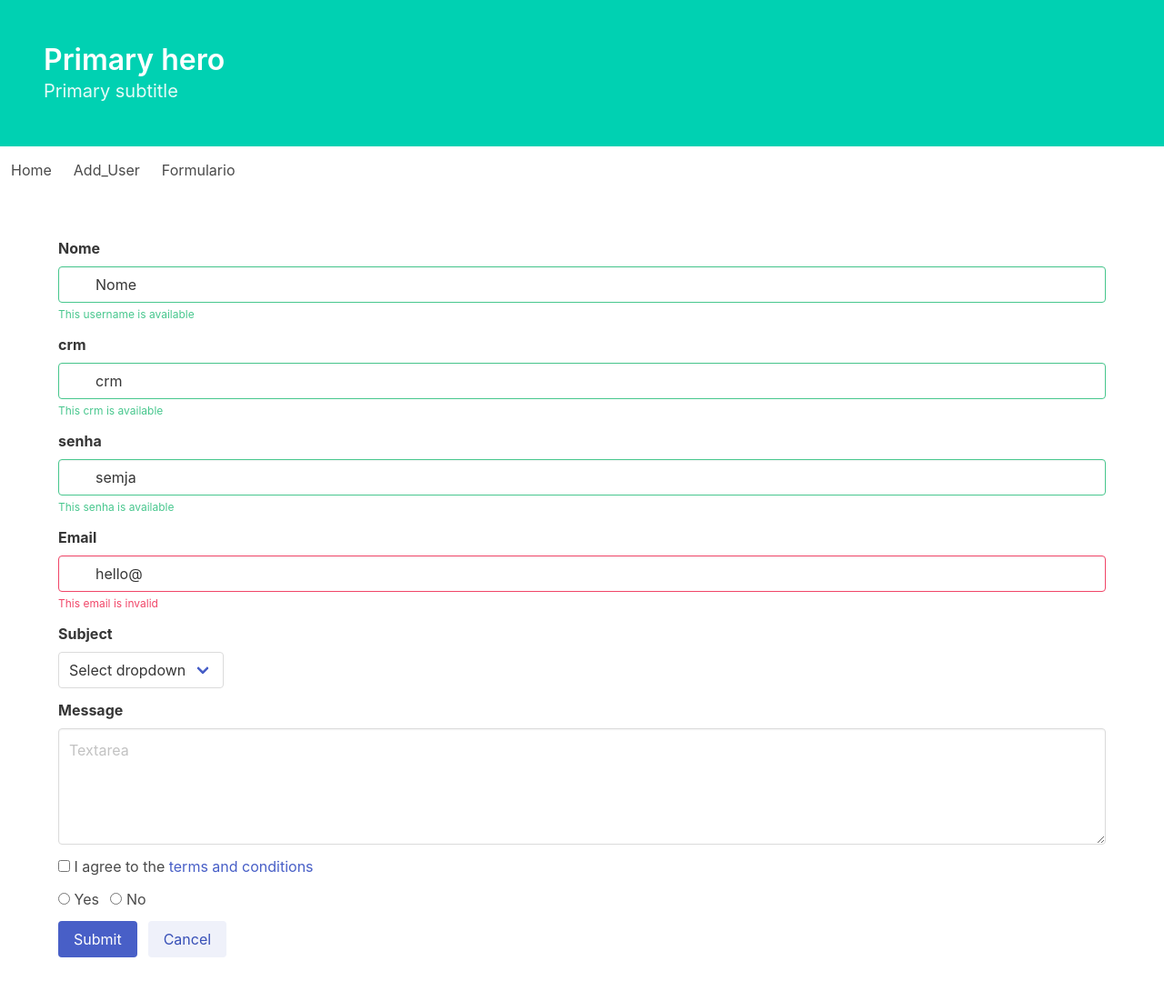
After one commit to mariaeduardapacheco/prontuariofacil, a Flask app: page /formulario in a window 1280 px wide. The commit adds this page. Shown: the whole page at 91% size. Run offline with Flask 2, Linux system fonts and the light colour scheme.

Commit message:
start forms

```diff
--- a/prontuariofacil/ext/view/main.py
+++ b/prontuariofacil/ext/view/main.py
@@ -1,4 +1,6 @@
 from flask  import Blueprint, render_template
+from ..models.models import Medico
+
 
 bp = Blueprint("view", __name__)
 
@@ -6,6 +8,12 @@ bp = Blueprint("view", __name__)
 def index():
     return render_template('index.html')
 
-@bp.route("/ola")
-def ola():
-    return "Olá"
+@bp.route("/formulario")
+def forms():
+    return render_template('forms.html')
+
+@bp.route("/user/add", methods=['GET','POST'])
+def add_user():
+    user = Medico()
+
+    return render_template('user_add.html',form=form)
--- /dev/null
+++ b/prontuariofacil/templates/base.html
@@ -0,0 +1,46 @@
+<!DOCTYPE html>
+<html>
+  <head>
+    <meta charset="utf-8">
+    <meta name="viewport" content="width=device-width, initial-scale=1">
+    <title>Hello Bulma!</title>
+    <link rel="stylesheet" href="https://cdn.jsdelivr.net/npm/bulma@0.9.3/css/bulma.min.css">
+  </head>
+  <body>
+    <header>
+      <section class="hero is-primary">
+        <div class="hero-body">
+          <p class="title">
+            Primary hero
+          </p>
+          <p class="subtitle">
+            Primary subtitle
+          </p>
+        </div>
+      </section>
+    </header>
+    <nav class="navbar" role="navigation" aria-label="main navigation">
+      <a class="navbar-item" href="{{url_for('view.index')}}">
+        Home
+      </a>
+      <a class="navbar-item" href="{{url_for('view.add_user')}}">
+        Add_User
+      </a>
+      <a class="navbar-item" href="{{url_for('view.forms')}}">
+        Formulario
+      </a>
+    </nav>
+    <section class="section">
+      <div class="container">
+        {% block content %}
+        <h1 class="title">
+          Hello World
+        </h1>
+        <p class="subtitle">
+          My first website with <strong>Bulma</strong>!
+        </p>
+        {% endblock %}
+      </div>
+    </section>
+  </body>
+</html>
--- /dev/null
+++ b/prontuariofacil/templates/forms.html
@@ -0,0 +1,110 @@
+{% extends "base.html" %}
+
+{% block content %}
+
+<div class="field">
+    <label class="label">Nome</label>
+    <div class="control has-icons-left has-icons-right">
+        <input class="input is-success" type="text" placeholder="Nome" value="Nome">
+        <span class="icon is-small is-left">
+        <i class="fas fa-user"></i>
+    </span>
+    <span class="icon is-small is-right">
+        <i class="fas fa-check"></i>
+    </span>
+</div>
+<p class="help is-success">This username is available</p>
+</div>
+
+<div class="field">
+    <label class="label">crm</label>
+    <div class="control has-icons-left has-icons-right">
+        <input class="input is-success" type="text" placeholder="crm" value="crm">
+        <span class="icon is-small is-left">
+        <i class="fas fa-user"></i>
+    </span>
+    <span class="icon is-small is-right">
+        <i class="fas fa-check"></i>
+    </span>
+</div>
+<p class="help is-success">This crm is available</p>
+</div>
+
+<div class="field">
+    <label class="label">senha</label>
+    <div class="control has-icons-left has-icons-right">
+        <input class="input is-success" type="text" placeholder="senha" value="semja">
+        <span class="icon is-small is-left">
+        <i class="fas fa-user"></i>
+    </span>
+    <span class="icon is-small is-right">
+        <i class="fas fa-check"></i>
+    </span>
+</div>
+<p class="help is-success">This senha is available</p>
+</div>
+
+<div class="field">
+    <label class="label">Email</label>
+    <div class="control has-icons-left has-icons-right">
+        <input class="input is-danger" type="email" placeholder="Email input" value="hello@">
+        <span class="icon is-small is-left">
+        <i class="fas fa-envelope"></i>
+    </span>
+    <span class="icon is-small is-right">
+        <i class="fas fa-exclamation-triangle"></i>
+    </span>
+    </div>
+    <p class="help is-danger">This email is invalid</p>
+</div>
+
+<div class="field">
+    <label class="label">Subject</label>
+    <div class="control">
+        <div class="select">
+            <select>
+                <option>Select dropdown</option>
+                <option>With options</option>
+            </select>
+        </div>
+    </div>
+</div>
+
+<div class="field">
+    <label class="label">Message</label>
+    <div class="control">
+        <textarea class="textarea" placeholder="Textarea"></textarea>
+    </div>
+</div>
+
+<div class="field">
+    <div class="control">
+        <label class="checkbox">
+            <input type="checkbox">
+            I agree to the <a href="#">terms and conditions</a>
+        </label>
+    </div>
+</div>
+
+<div class="field">
+    <div class="control">
+        <label class="radio">
+            <input type="radio" name="question">
+            Yes
+        </label>
+        <label class="radio">
+        <input type="radio" name="question">
+        No
+    </label>
+</div>
+</div>
+
+  <div class="field is-grouped">
+      <div class="control">
+          <button class="button is-link">Submit</button>
+        </div>
+        <div class="control">
+            <button class="button is-link is-light">Cancel</button>
+        </div>
+    </div>
+{% endblock %}
```
Also changed, not shown: prontuariofacil/templates/index.html (+1 -13 lines), prontuariofacil/templates/user_add.html (added, +40 -0 lines).
